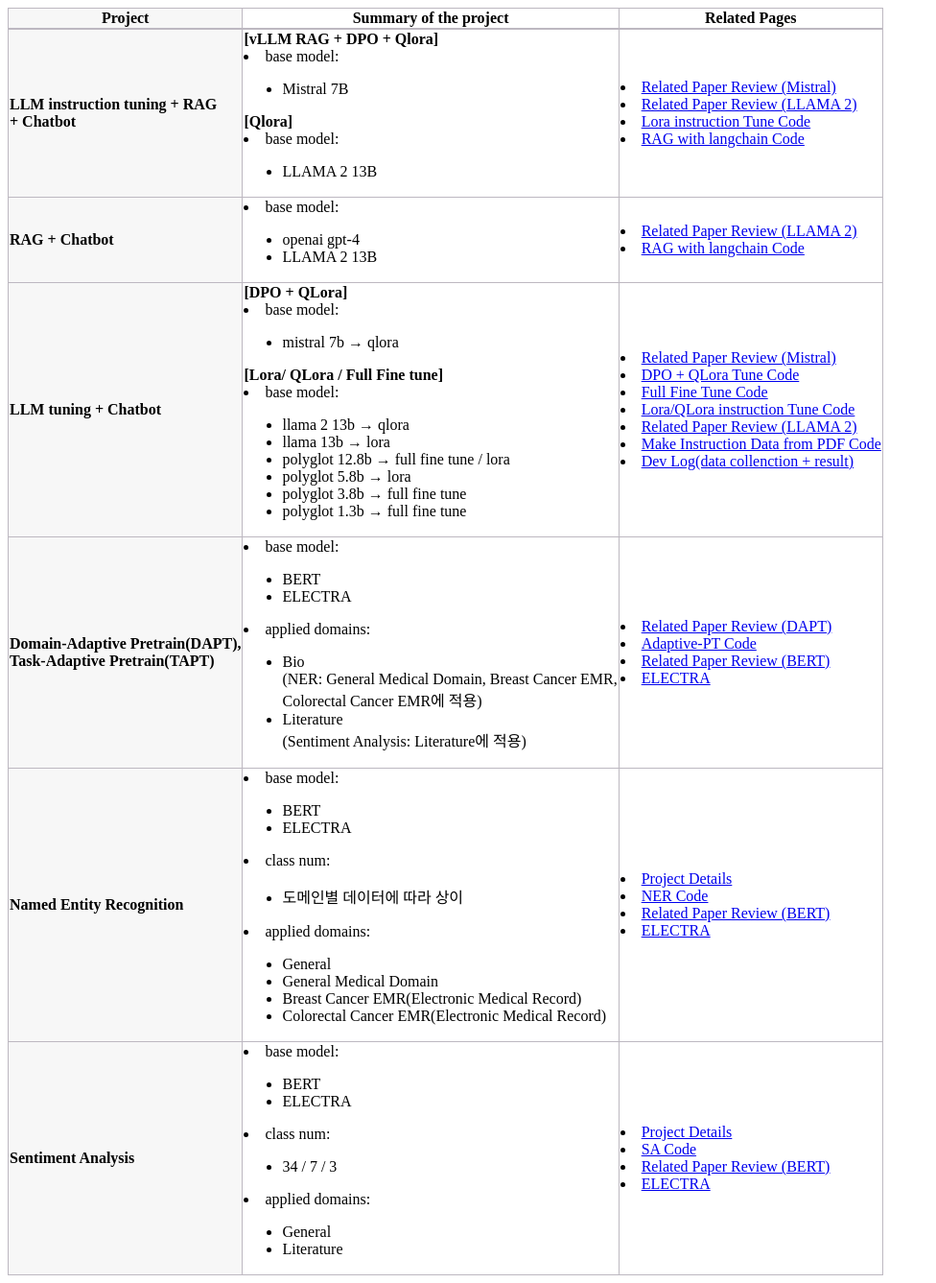
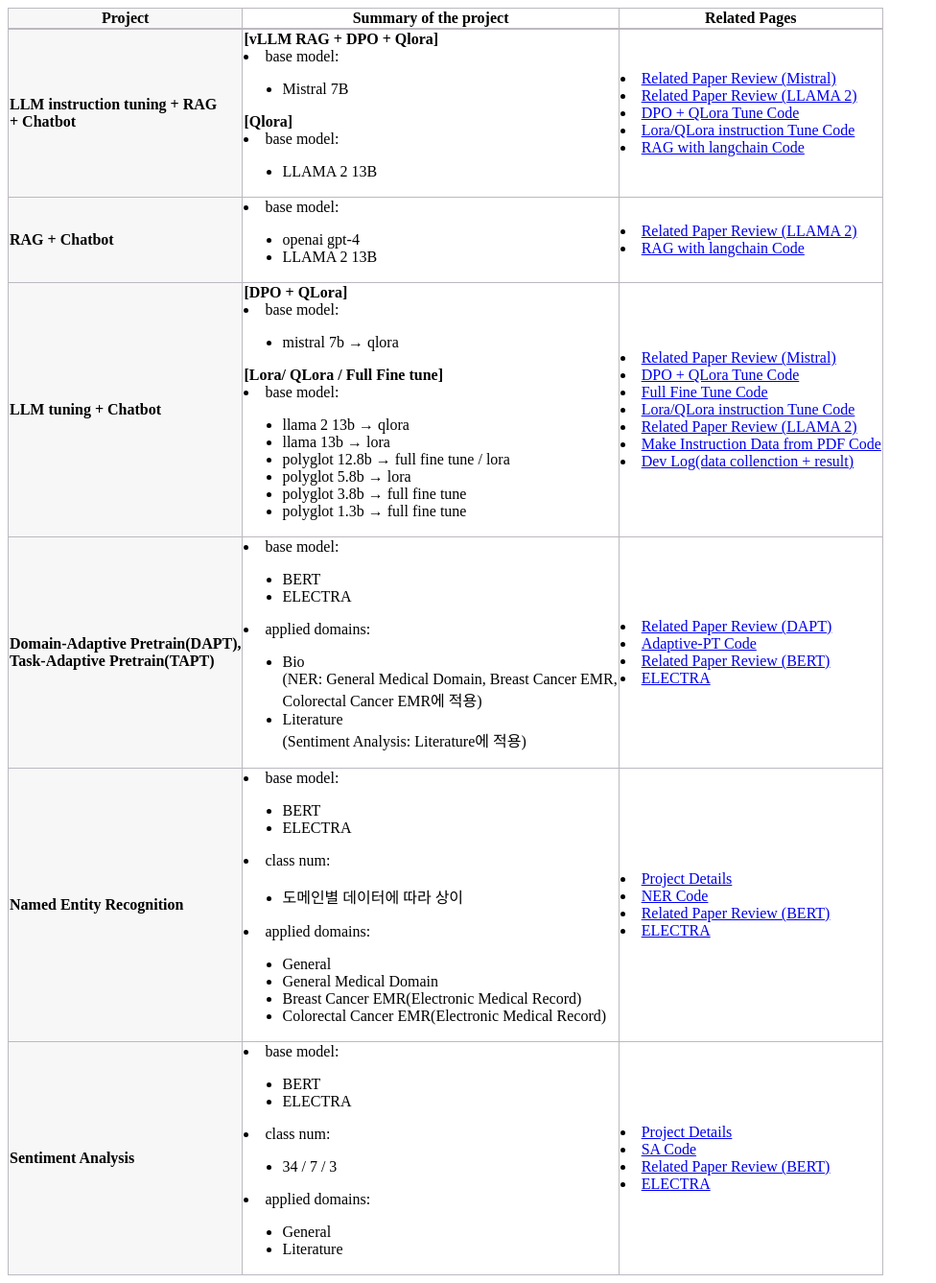
Before and after one commit to finddme/finddme.github.io, a Jekyll site: the page built from _posts/2022-01-01-Project.md, in a window 1280 px wide. Shown: the whole page at 96% size, without its empty margins (0-976 px from the left). Built offline with Jekyll 4.4.1, drawn with Linux system fonts in a browser that asks for light colours.

Commit message:
Update 2022-01-01-Project.md

```diff
--- a/_posts/2022-01-01-Project.md
+++ b/_posts/2022-01-01-Project.md
@@ -42,7 +42,8 @@
          <td class="line">
            <li><a href="https://finddme.github.io/natural%20language%20processing/2023/12/04/Mistral/">Related Paper Review (Mistral)</a></li>
            <li><a href="https://finddme.github.io/natural%20language%20processing/2023/10/10/LLMA2/">Related Paper Review (LLAMA 2)</a></li>
-           <li><a href="https://github.com/finddme/LLM-Tuning/tree/main/Lora_QLora">Lora instruction Tune Code</a></li>
+           <li><a href="https://github.com/finddme/LLM-Tuning/tree/main/DPO_QLora">DPO + QLora Tune Code</a></li>
+           <li><a href="https://github.com/finddme/LLM-Tuning/tree/main/Lora_QLora">Lora/QLora instruction Tune Code</a></li>
            <li><a href="https://github.com/finddme/RAG">RAG with langchain Code</a></li>
          </td>
        </tr>
```
